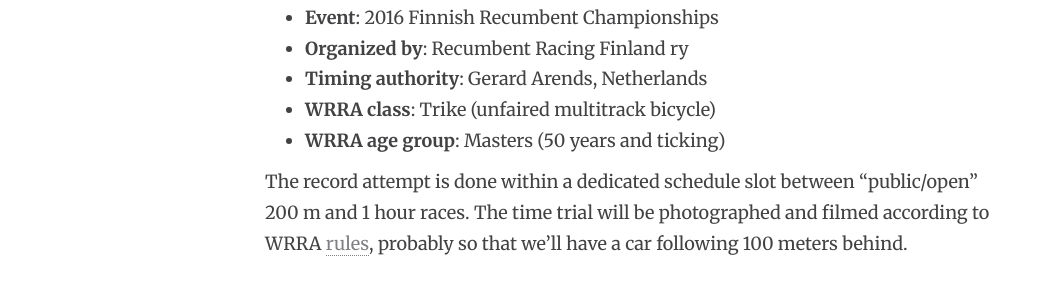
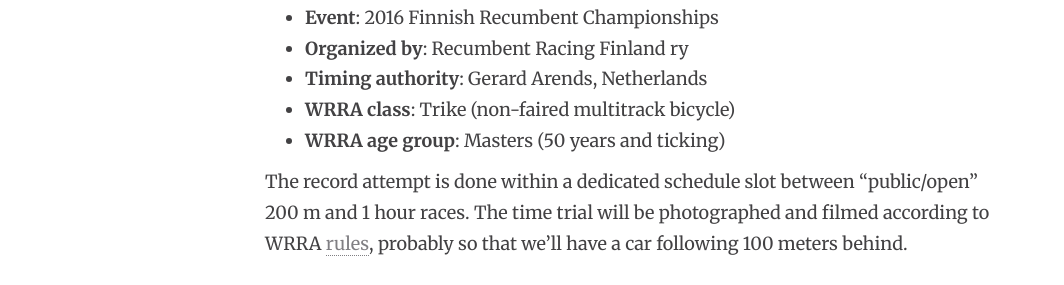
Before and after one commit to teamheimonen/teamheimonen.github.io, a Jekyll site: the page built from project/index.md, in a window 1280 px wide and 900 px high, scrolled down 701 px. Shown: the part 162-447 px from the top of the window, without its empty margins (0-1064 px from the left). Built offline with Jekyll 4.4.1, drawn with Linux system fonts in a browser that asks for light colours; nearby versions of some CDN libraries.

Commit message:
Fixed grammar

```diff
--- a/project/index.md
+++ b/project/index.md
@@ -20,7 +20,7 @@
 * **Event**: 2016 Finnish Recumbent Championships
 * **Organized by**: Recumbent Racing Finland ry
 * **Timing authority**: Gerard Arends, Netherlands
-* **WRRA class**: Trike (unfaired multitrack bicycle)
+* **WRRA class**: Trike (non-faired multitrack bicycle)
 * **WRRA age group**: Masters (50 years and ticking)
 
 The record attempt is done within a dedicated schedule slot between "public/open" 200 m and 1 hour races.
```
